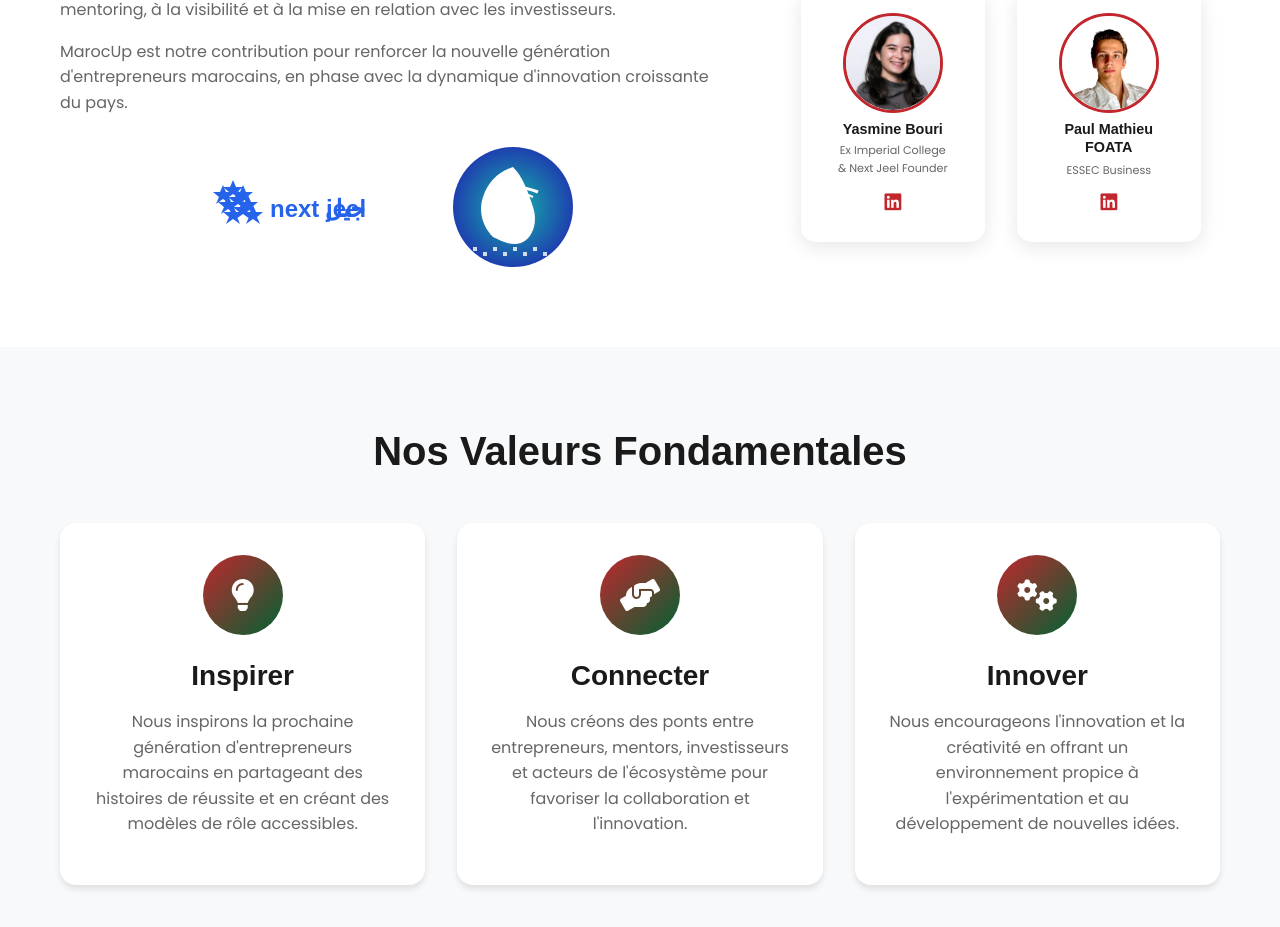
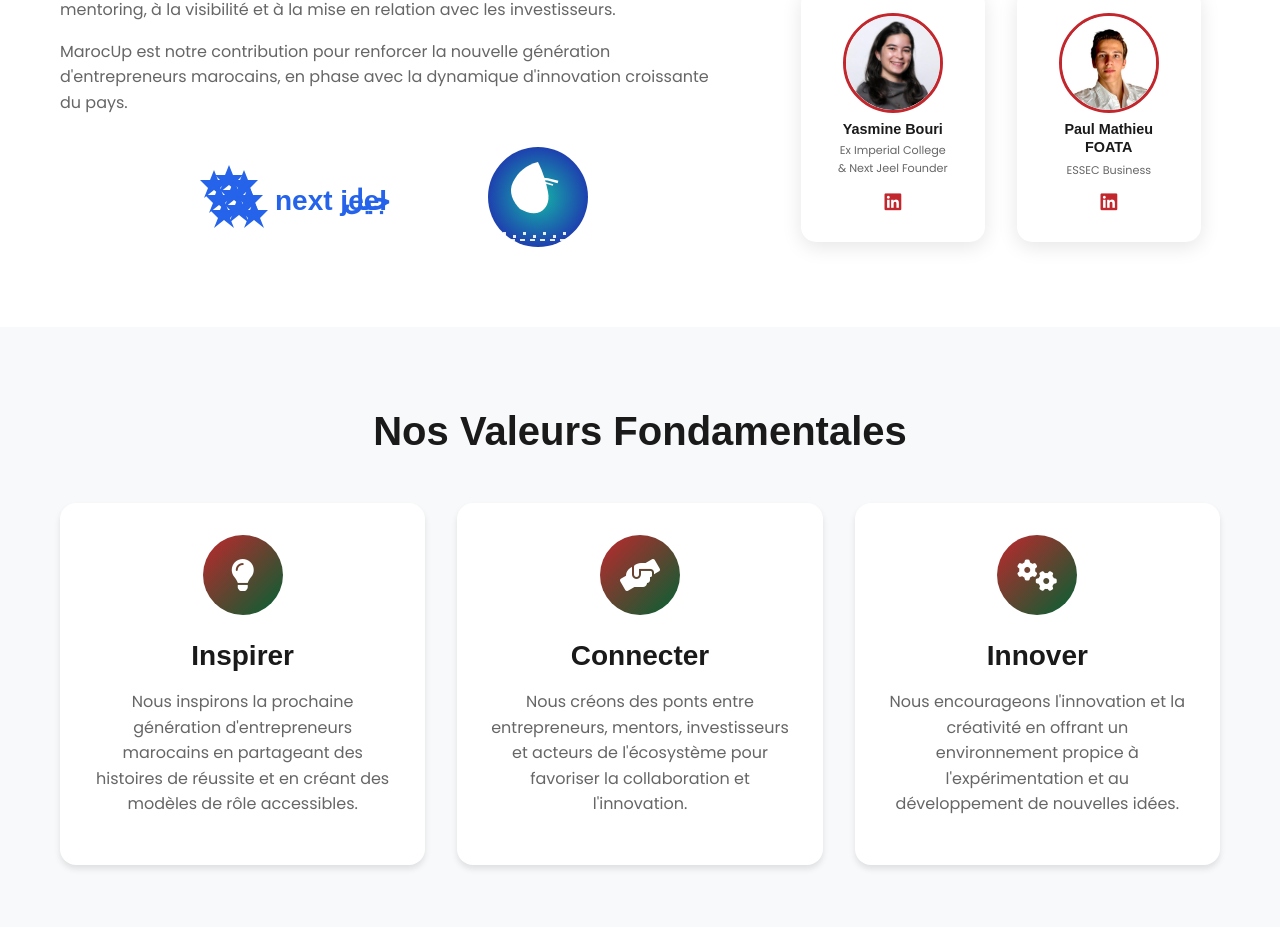
Before and after one commit to kbouri/MarocUpfinal, a Next.js app: page /about in a window 1280 px wide. Shown: the part 755-1682 px from the top of the page. Built offline with nearby package versions, Linux system fonts and the light colour scheme; a web font is replaced by a local one.

Commit message:
Improve logo readability: enlarge Next Jeel logo and optimize Tech Bridge Africa logo

```diff
--- a/src/app/about/page.tsx
+++ b/src/app/about/page.tsx
@@ -45,15 +45,15 @@ export default function AboutPage() {
                 <Image
                   src="/images/next-jeel-logo.svg"
                   alt="Next Jeel"
-                  width={200}
-                  height={60}
+                  width={250}
+                  height={75}
                   style={{ objectFit: 'contain' }}
                 />
                 <Image
                   src="/images/tech-bridge-africa-logo.svg"
                   alt="Tech Bridge Africa"
-                  width={120}
-                  height={120}
+                  width={100}
+                  height={100}
                   style={{ objectFit: 'contain' }}
                 />
               </div>
```
Also changed, not shown: public/images/next-jeel-logo.svg, public/images/tech-bridge-africa-logo.svg.
